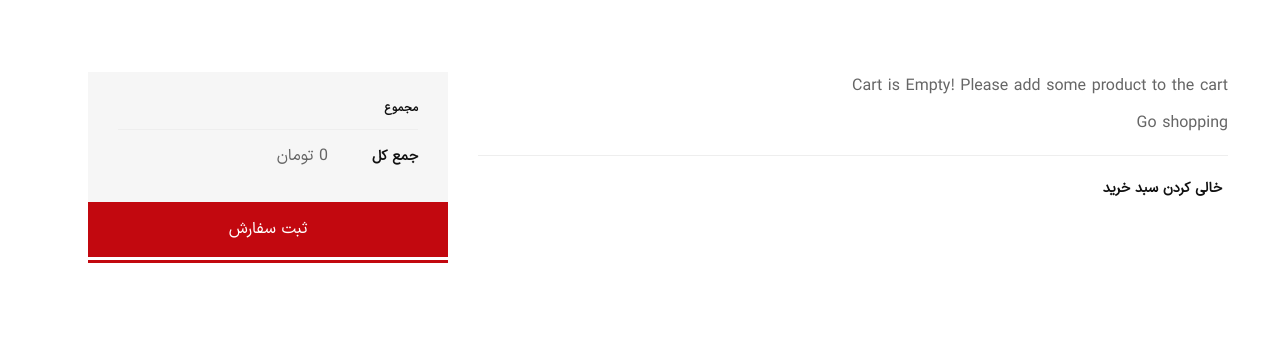
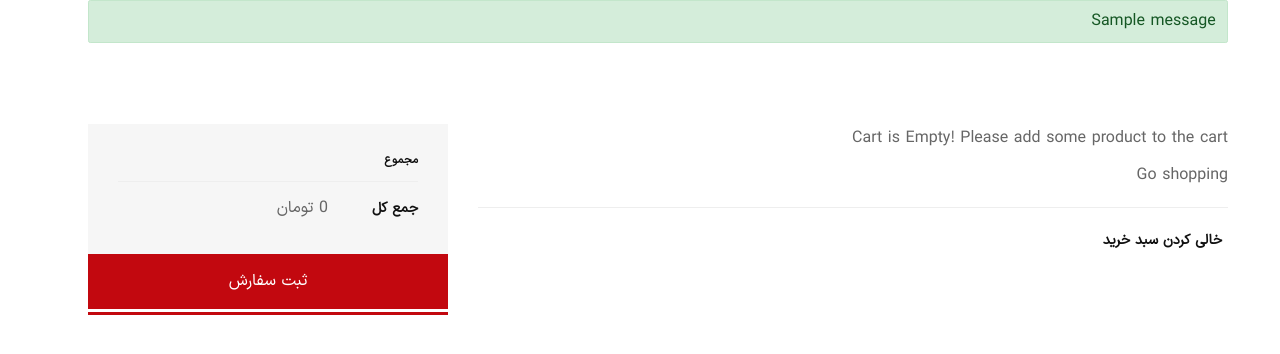
Before and after one commit to AliGanji14/online-shop, a Django app: page /cart/ in a window 1280 px wide. Shown: the part 103-457 px from the top of the page. Run offline with Django 5.2, Linux system fonts and the light colour scheme; tables that the repository leaves empty hold one stand-in row (values such as "Sample post"); one stand-in notice (Sample message) is shown; some libraries are stand-ins or nearby versions; some web fonts are replaced.

Commit message:
make messages

```diff
--- a/cart/cart.py
+++ b/cart/cart.py
@@ -1,3 +1,6 @@
+from django.contrib import messages
+from django.utils.translation import gettext as _
+
 from products.models import Product
 
 
@@ -26,6 +29,8 @@ class Cart:
             self.cart[product_id]['quantity'] = quantity
         else:
             self.cart[product_id]['quantity'] += quantity
+
+        messages.success(self.request, _('Product successfully added to cart'))
         self.save()
 
     def remove(self, product, ):
@@ -33,6 +38,7 @@ class Cart:
 
         if product_id in self.cart:
             del self.cart[product_id]
+            messages.success(self.request, _('Product successfully removed from cart'))
             self.save()
 
     def save(self, ):
--- a/cart/views.py
+++ b/cart/views.py
@@ -1,6 +1,5 @@
-from itertools import product
-
 from django.shortcuts import render, get_object_or_404, redirect
+from django.views.decorators.http import require_POST, require_GET
 
 from products.models import Product
 from .cart import Cart
@@ -20,6 +19,7 @@ def cart_detail_view(request):
     })
 
 
+@require_POST
 def add_to_cart_view(request, product_id):
     cart = Cart(request)
     product = get_object_or_404(Product, id=product_id)
@@ -33,6 +33,7 @@ def add_to_cart_view(request, product_id):
     return redirect('cart:cart_detail')
 
 
+@require_GET
 def remove_from_cart_view(request, product_id):
     cart = Cart(request)
     product = get_object_or_404(Product, id=product_id)
--- a/config/settings.py
+++ b/config/settings.py
@@ -12,6 +12,7 @@ https://docs.djangoproject.com/en/5.0/ref/settings/
 import os
 from pathlib import Path
 from dotenv import load_dotenv
+from django.contrib.messages import constants as messages
 
 load_dotenv()
 
@@ -170,3 +171,8 @@ ACCOUNT_USERNAME_REQUIRED = False
 ACCOUNT_AUTHENTICATION_METHOD = 'email'
 ACCOUNT_EMAIL_REQUIRED = True
 ACCOUNT_UNIQUE_EMAIL = True
+
+# For messages framework
+MESSAGE_TAGS = {
+    messages.ERROR: 'danger',
+}
--- a/products/views.py
+++ b/products/views.py
@@ -1,9 +1,10 @@
 from django.views import generic
 from django.shortcuts import get_object_or_404, reverse
+from django.contrib import messages
+from django.utils.translation import gettext as _
 
 from .models import Product, Comment
 from .forms import CommentForm
-
 
 
 class ProductListView(generic.ListView):
@@ -35,4 +36,5 @@ class CommentCreateView(generic.CreateView):
         product = get_object_or_404(Product, id=product_id)
         obj.product = product
 
+        messages.success(self.request, _('Comment successfully created'))
         return super().form_valid(form)
--- a/templates/_base.html
+++ b/templates/_base.html
@@ -117,6 +117,14 @@
 </header>
 <!-- Header End -->
 
+{% if messages %}
+    <div class="container">
+        {% for message in messages %}
+            <div class="alert alert-{{ message.tags }}">{{ message }}</div>
+        {% endfor %}
+    </div>
+{% endif %}
+
 {% block content %}
 {% endblock %}
 
```
Also changed, not shown: cart/locale/fa/LC_MESSAGES/django.po (added), db.sqlite3, products/locale/fa/LC_MESSAGES/django.po, 2 other files.
